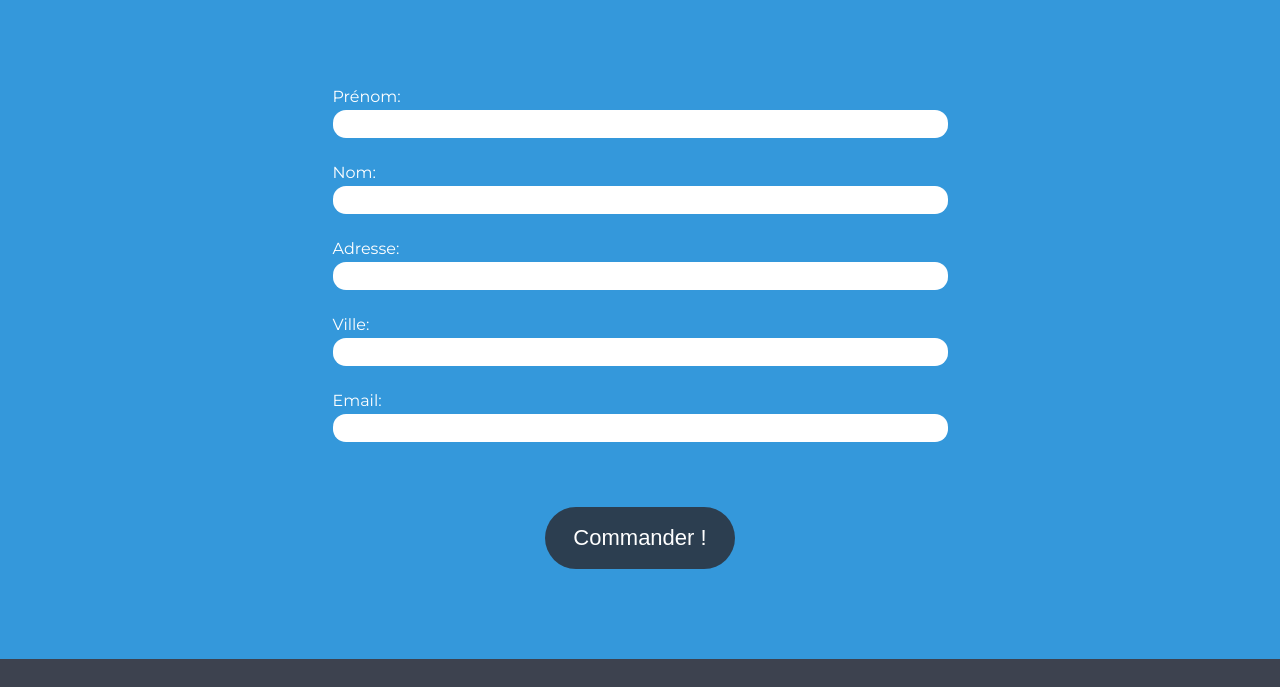
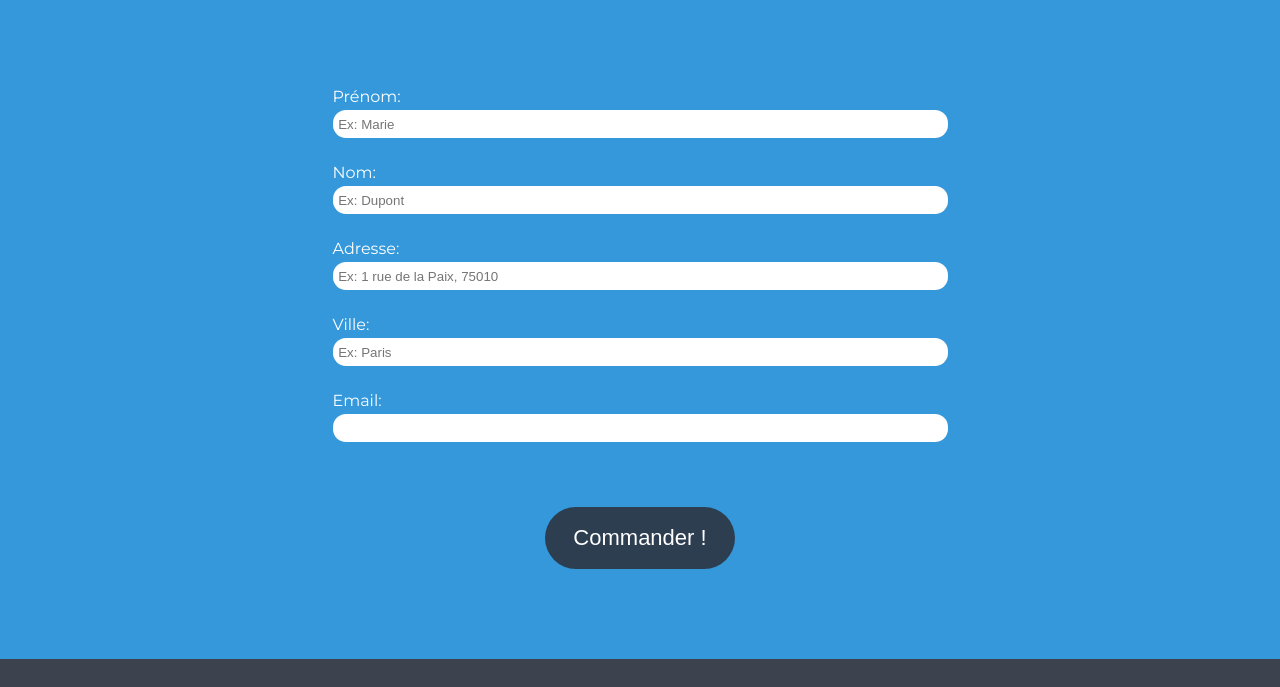
Before and after one commit to MissHapsa/projet5_KANAP, a plain HTML site: page frontend/html/cart.html in a window 1280 px wide. Shown: the part 1094-1781 px from the top of the page. Drawn offline with Linux system fonts and the light colour scheme.

Commit message:
debut modifs

```diff
--- a/frontend/html/cart.html
+++ b/frontend/html/cart.html
@@ -80,22 +80,22 @@
               <form method="get" class="cart__order__form">
                 <div class="cart__order__form__question">
                   <label for="firstName">Prénom: </label>
-                  <input type="text" name="firstName" id="firstName" required>
+                  <input type="text" placeholder=" Ex: Marie "name="firstName" id="firstName" required>
                   <p id="firstNameErrorMsg"><!-- ci est un message d'erreur --></p>
                 </div>
                 <div class="cart__order__form__question">
                   <label for="lastName">Nom: </label>
-                  <input type="text" name="lastName" id="lastName" required>
+                  <input type="text" placeholder=" Ex: Dupont " name="lastName" id="lastName" required>
                   <p id="lastNameErrorMsg"></p>
                 </div>
                 <div class="cart__order__form__question">
                   <label for="address">Adresse: </label>
-                  <input type="text" name="address" id="address" required>
+                  <input type="text" placeholder=" Ex: 1 rue de la Paix, 75010" name="address" id="address" required>
                   <p id="addressErrorMsg"></p>
                 </div>
                 <div class="cart__order__form__question">
                   <label for="city">Ville: </label>
-                  <input type="text" name="city" id="city" required>
+                  <input type="text" placeholder=" Ex: Paris " name="city" id="city" required>
                   <p id="cityErrorMsg"></p>
                 </div>
                 <div class="cart__order__form__question">
--- a/frontend/js/cart.js
+++ b/frontend/js/cart.js
@@ -271,7 +271,7 @@ button.addEventListener("click", (e) => {
       checkFormulaire.address = true;
       return address;
     } else {
-     alert('veuillez saisir une adresse valide')
+     alert('veuillez saisir une adresse et le code postal')
       checkFormulaire.address = false;
     }
   }
```
Also changed, not shown: frontend/html/product.html (+1 -0 lines), frontend/js/kanapitem.js (added, +8 -0 lines), frontend/js/product.js (+0 -8 lines).
